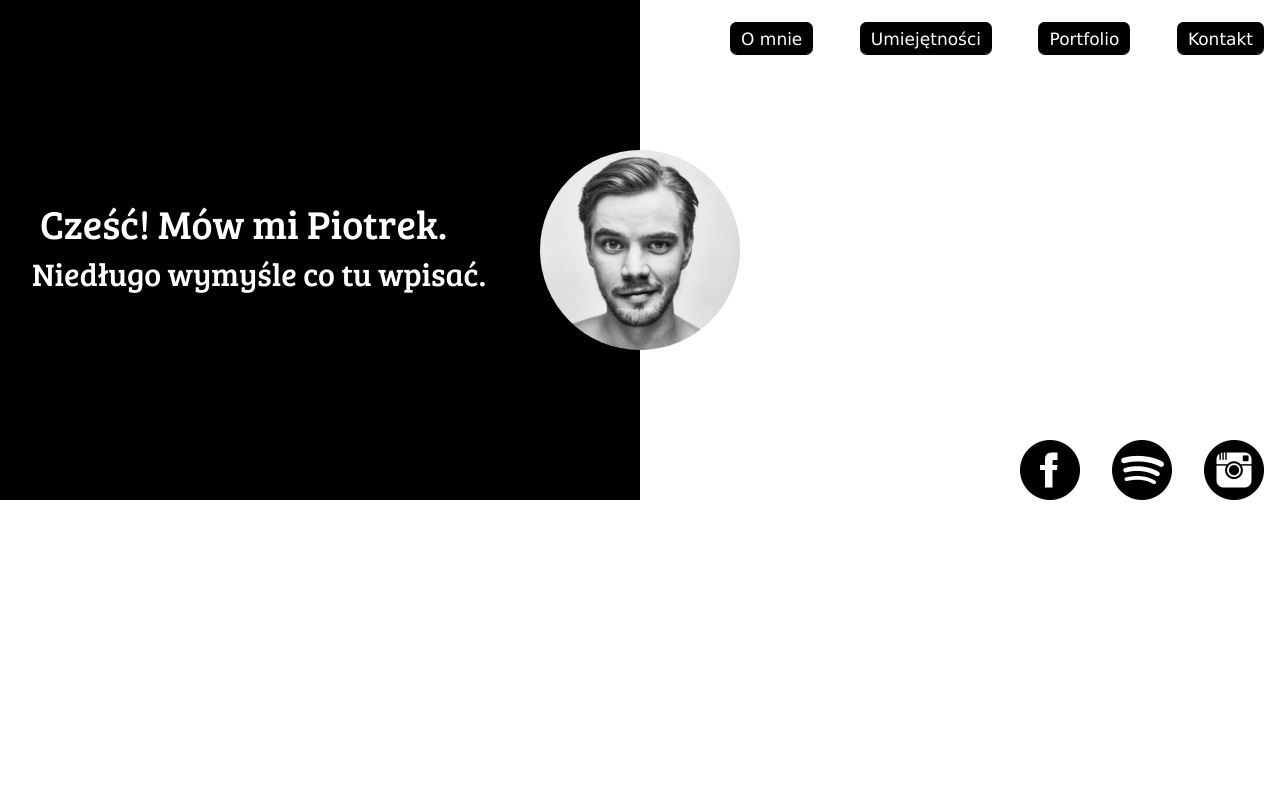
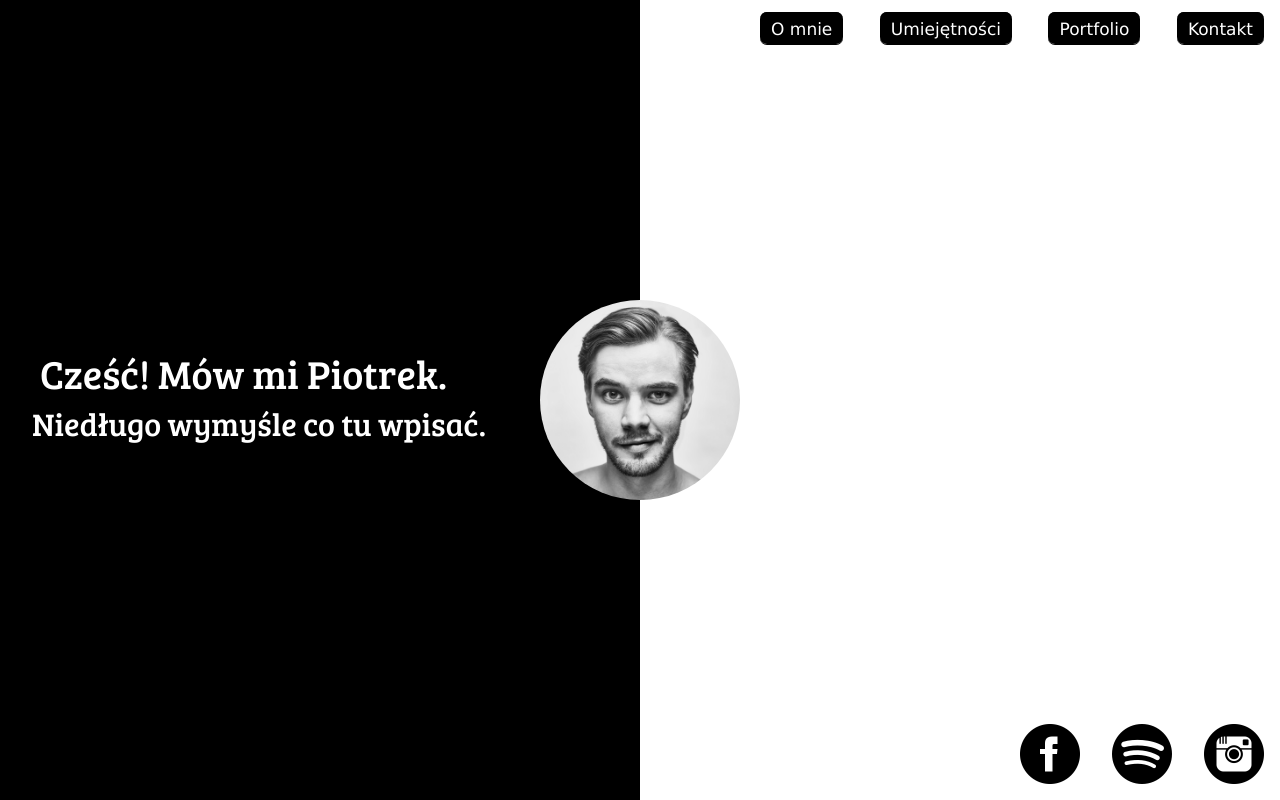
Before and after one commit to bajdurato/bajdurato, a plain HTML site: page index.html in a window 1280 px wide. Drawn offline with nearby package versions, Linux system fonts and the light colour scheme.

Commit message:
Ułozenie z wodotryskiem

```diff
--- a/index.html
+++ b/index.html
@@ -30,12 +30,12 @@
                 </ul>
             </div>
             <div class="social">
-                <a href="facebook.com">
-                <img alt="Facebook" src="ikony/facebook.png" width="60" height="60"></a>
-                <a href="spotify.com">
-                <img alt="Spotify" src="ikony/spotify.png" width="60" height="60"></a>
-                <a href="instagram.com">
-                <img alt="Instagram" src="ikony/instagram.png" width="60" height="60"></a>
+                <a href="https://www.facebook.com" target="_blank">
+                <img class="facebook" alt="Facebook" src="ikony/facebook.png" width="60" height="60"></a>
+                <a href="https://spotify.com" target="_blank">
+                <img class="spotify" alt="Spotify" src="ikony/spotify.png" width="60" height="60"></a>
+                <a href="https://instagram.com" target="_blank">
+                <img class="instagram" alt="Instagram" src="ikony/instagram.png" width="60" height="60"></a>
             </div>
         </section>
     </header>
--- a/style.css
+++ b/style.css
@@ -8,7 +8,7 @@ header{
     display: flex;
     flex-wrap: wrap;
     width: 50%;
-    height: 500px;
+    height: 100vh;
     justify-content: right;
     /* border: solid;
     border-color: black; */
@@ -49,7 +49,7 @@ header{
 
 .nav-bar > li{
     display: inline-block;
-    padding: 26px 1em 26px 26px;
+    padding: 1em;
 }
 
 .welcome{
@@ -93,12 +93,14 @@ h1, h2{
     border-top-color: #6c6c6c;
     background: #6c6c6c;
     color: #ffffff;
+    text-decoration: none;
 }
 
 .button:active {
     border-top-color: #ffffff;
     background: #ffffff;
     color: #000000;
+    text-decoration: none;
 }
 
 .social{
@@ -109,6 +111,14 @@ h1, h2{
 }
 
 .social a{
-    margin-left: 1em;
-    margin-right: 1em;
+    padding: 1em;
+
 }
+
+.facebook, .spotify, .instagram{
+    transition: transform 0.2s ease-in-out;
+}
+
+.facebook:hover, .spotify:hover, .instagram:hover {
+    transform: scale(1.1);
+}
```
